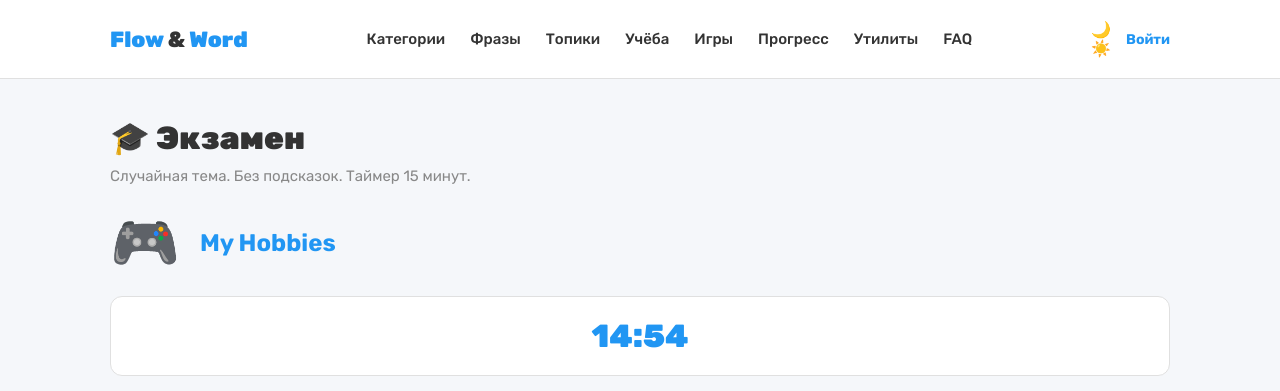
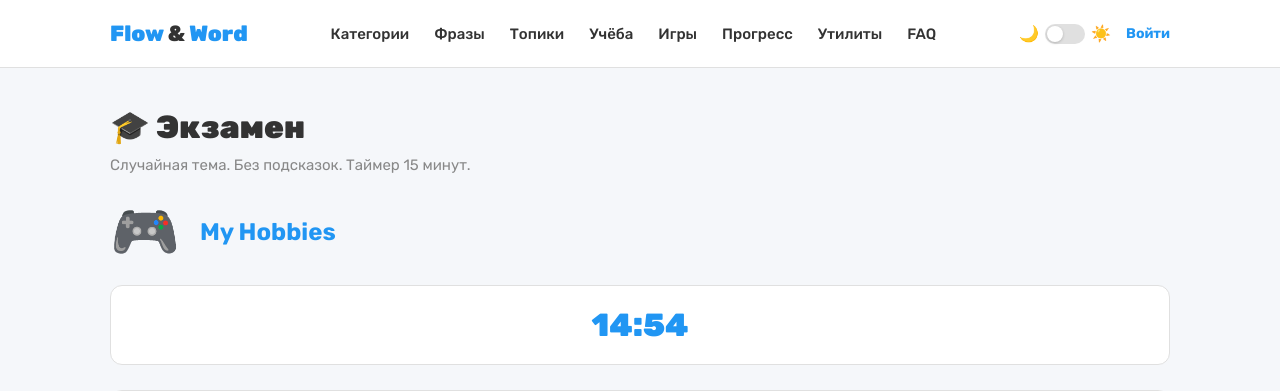
Before and after one commit to Yoshi-6767/johnny_app, a Flask app: page /exam in a window 1280 px wide. Shown: the top 391 px of the page. Run offline with Flask 3, Linux system fonts and the light colour scheme.

Commit message:
Update style.css

```diff
--- a/static/style.css
+++ b/static/style.css
@@ -43,13 +43,6 @@ body {
     transition: color 0.2s;
 }
 .nav a:hover { color: #2196f3; }
-.faq-link {
-    color: #2196f3;
-    text-decoration: none;
-    font-weight: 700;
-    font-size: 15px;
-}
-.faq-link:hover { text-decoration: underline; }
 
 /* ─── ЗАГОЛОВОК ─── */
 h1 {
@@ -357,7 +350,6 @@ body.dark .logo { color: #2196f3; }
 body.dark .logo span { color: #e0e0e0; }
 body.dark .nav a { color: #e0e0e0; }
 body.dark .nav a:hover { color: #2196f3; }
-body.dark .faq-link { color: #2196f3; }
 body.dark h1, body.dark h2 { color: #e0e0e0; }
 body.dark .subtitle { color: #888; }
 body.dark .hero h1 { color: #e0e0e0; }
@@ -481,3 +473,126 @@ body.dark .faq-item { background: #1e1e1e; border-color: #2a2a2a; }
 body.dark .faq-question { color: #e0e0e0; }
 body.dark .faq-question:hover { background: #2a2a2a; }
 body.dark .faq-answer { color: #ccc; }
+
+/* ─── ПЕРЕКЛЮЧАТЕЛЬ ТЕМЫ ─── */
+.theme-switch {
+    display: flex;
+    align-items: center;
+    gap: 6px;
+    cursor: pointer;
+    user-select: none;
+}
+.theme-icon {
+    font-size: 16px;
+    transition: opacity 0.2s;
+}
+.theme-slider {
+    width: 40px;
+    height: 20px;
+    background: #e0e0e0;
+    border-radius: 10px;
+    position: relative;
+    transition: background 0.3s;
+}
+.theme-slider::after {
+    content: "";
+    position: absolute;
+    width: 16px;
+    height: 16px;
+    background: #fff;
+    border-radius: 50%;
+    top: 2px;
+    left: 2px;
+    transition: transform 0.3s;
+    box-shadow: 0 1px 3px rgba(0,0,0,0.2);
+}
+.theme-slider.active {
+    background: #2196f3;
+}
+.theme-slider.active::after {
+    transform: translateX(20px);
+}
+
+/* ─── МЕНЮ ПОЛЬЗОВАТЕЛЯ ─── */
+.user-menu {
+    display: flex;
+    align-items: center;
+    gap: 8px;
+    cursor: pointer;
+    position: relative;
+    padding: 5px 10px;
+    border-radius: 20px;
+    transition: background 0.2s;
+}
+.user-menu:hover {
+    background: #f5f7fa;
+}
+.avatar {
+    width: 36px;
+    height: 36px;
+    background: #2196f3;
+    color: #fff;
+    border-radius: 50%;
+    display: flex;
+    align-items: center;
+    justify-content: center;
+    font-weight: 700;
+    font-size: 16px;
+}
+.username {
+    font-size: 14px;
+    font-weight: 600;
+    color: #333;
+}
+.user-dropdown {
+    display: none;
+    position: absolute;
+    top: 100%;
+    right: 0;
+    background: #fff;
+    border: 1px solid #e0e0e0;
+    border-radius: 10px;
+    padding: 8px 0;
+    min-width: 150px;
+    box-shadow: 0 4px 20px rgba(0,0,0,0.1);
+    z-index: 100;
+}
+.user-dropdown.active {
+    display: block;
+}
+.user-dropdown a {
+    display: block;
+    padding: 10px 20px;
+    color: #333;
+    text-decoration: none;
+    font-size: 14px;
+    transition: background 0.2s;
+}
+.user-dropdown a:hover {
+    background: #f5f7fa;
+    color: #2196f3;
+}
+
+/* ─── ТЁМНАЯ ТЕМА ДЛЯ НОВЫХ ЭЛЕМЕНТОВ ─── */
+body.dark .theme-slider {
+    background: #2a2a2a;
+}
+body.dark .theme-slider.active {
+    background: #2196f3;
+}
+body.dark .username {
+    color: #e0e0e0;
+}
+body.dark .user-menu:hover {
+    background: #2a2a2a;
+}
+body.dark .user-dropdown {
+    background: #1e1e1e;
+    border-color: #2a2a2a;
+}
+body.dark .user-dropdown a {
+    color: #e0e0e0;
+}
+body.dark .user-dropdown a:hover {
+    background: #2a2a2a;
+}
```
